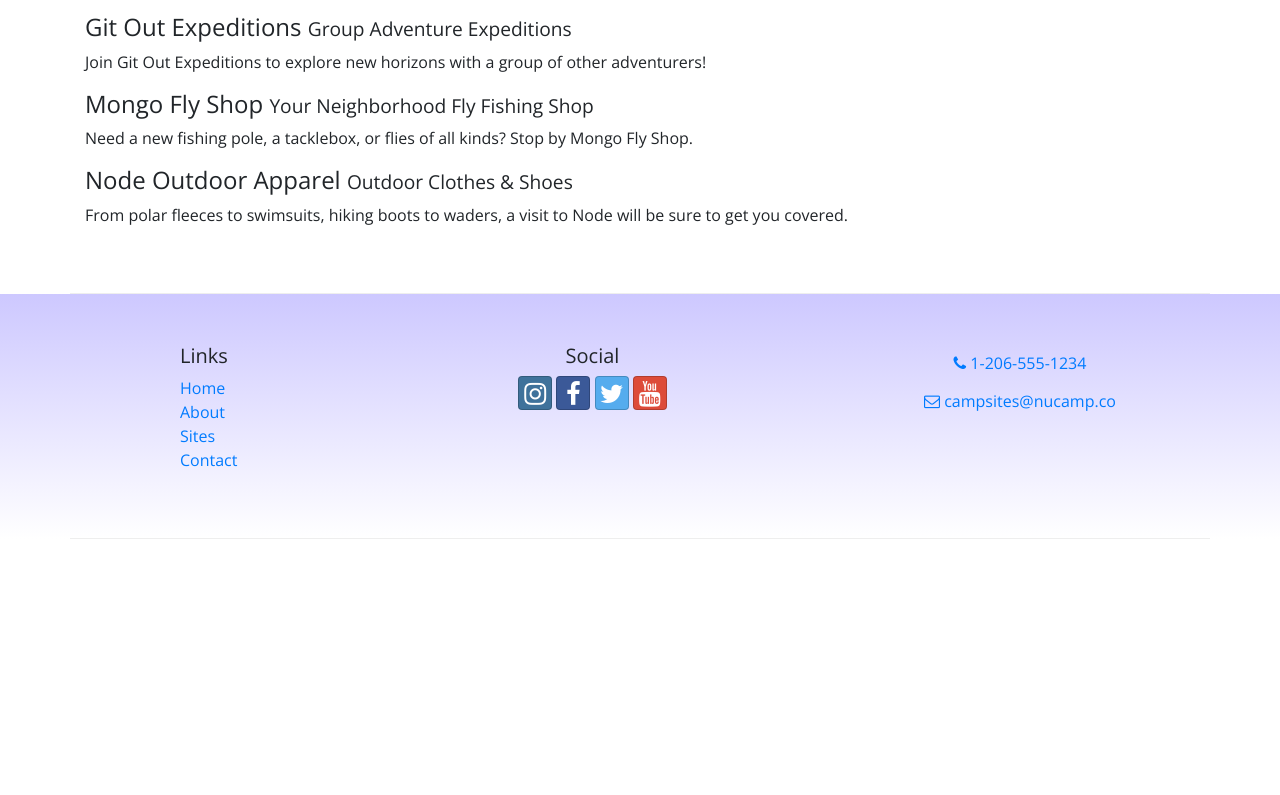
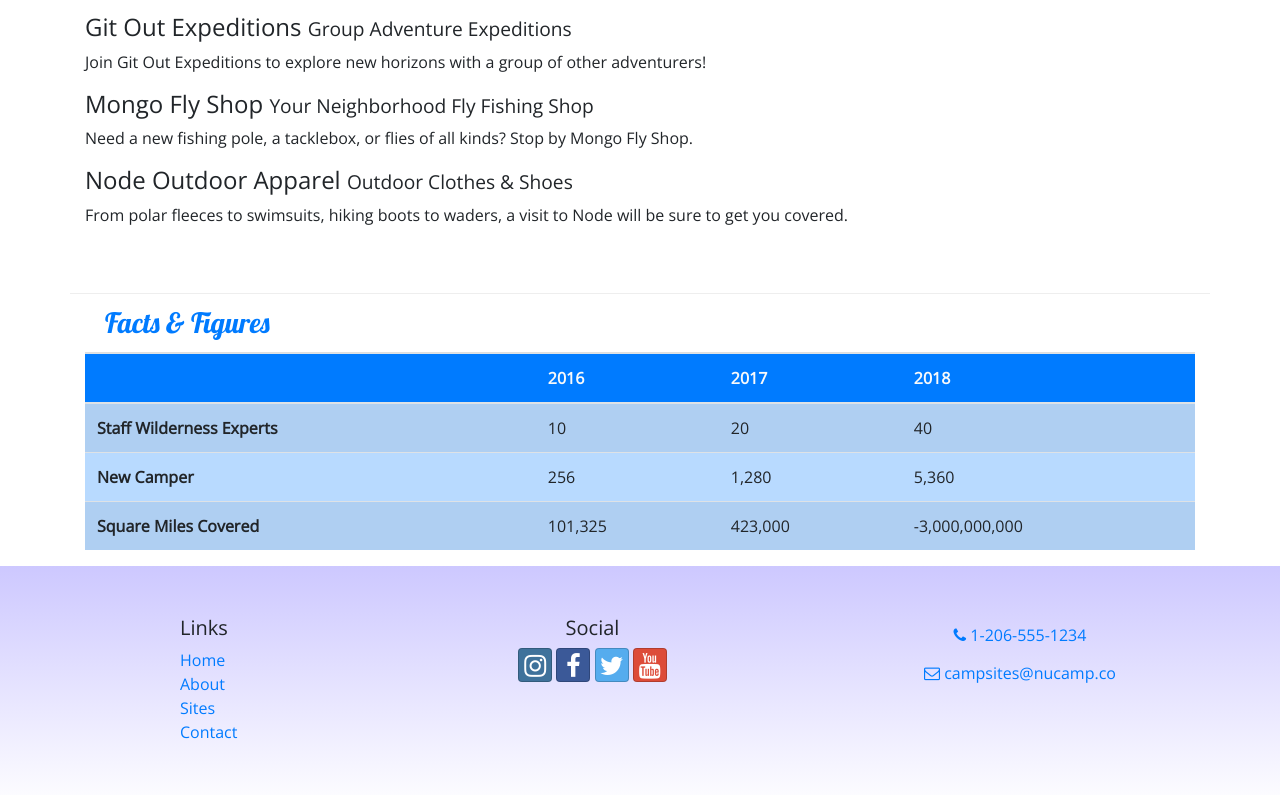
Before and after one commit to ferispeakscode/nucamp-bootstrap, a website: page aboutus.html in a window 1280 px wide. Shown: the part 912-1707 px from the top of the page. Before the commit the page ends 1451 px from the top, so only its background shows below. Drawn offline with nearby package versions, Linux system fonts and the light colour scheme.

Commit message:
Added bootstrap table of Facts & Figures

```diff
--- a/aboutus.html
+++ b/aboutus.html
@@ -94,6 +94,47 @@
         </div>
     </div>
 
+    <div class="container">
+        <div class="row">
+            <div class="col">
+                <h3 class="card-header text-primary bg-white ">Facts & Figures</h3>
+                <table class="table table-striped table-primary">
+                    <thead class="bg-primary text-light">
+                        <tr>
+                            <th></th>
+                            <th>2016</th>
+                            <th>2017</th>
+                            <th>2018</th>
+                        </tr>
+                    </thead>
+                    <tbody>
+                        <tr>
+                            <th>Staff Wilderness Experts</th>
+                            <td>10</td>
+                            <td>20</td>
+                            <td>40</td>
+                        </tr>
+                        <tr>
+                            <th>New Camper</th>
+                            <td>256</td>
+                            <td>1,280</td>
+                            <td>5,360</td>
+                        </tr>
+                        <tr>
+                            <th>Square Miles Covered</th>
+                            <td>101,325</td>
+                            <td>423,000</td>
+                            <td>-3,000,000,000</td>
+                        </tr>
+                    </tbody>
+                </table>
+            </div>
+        </div>
+    </div>
+
+
+
+
     <footer>
         <div class="container">
             <div class="row row-content">
```
